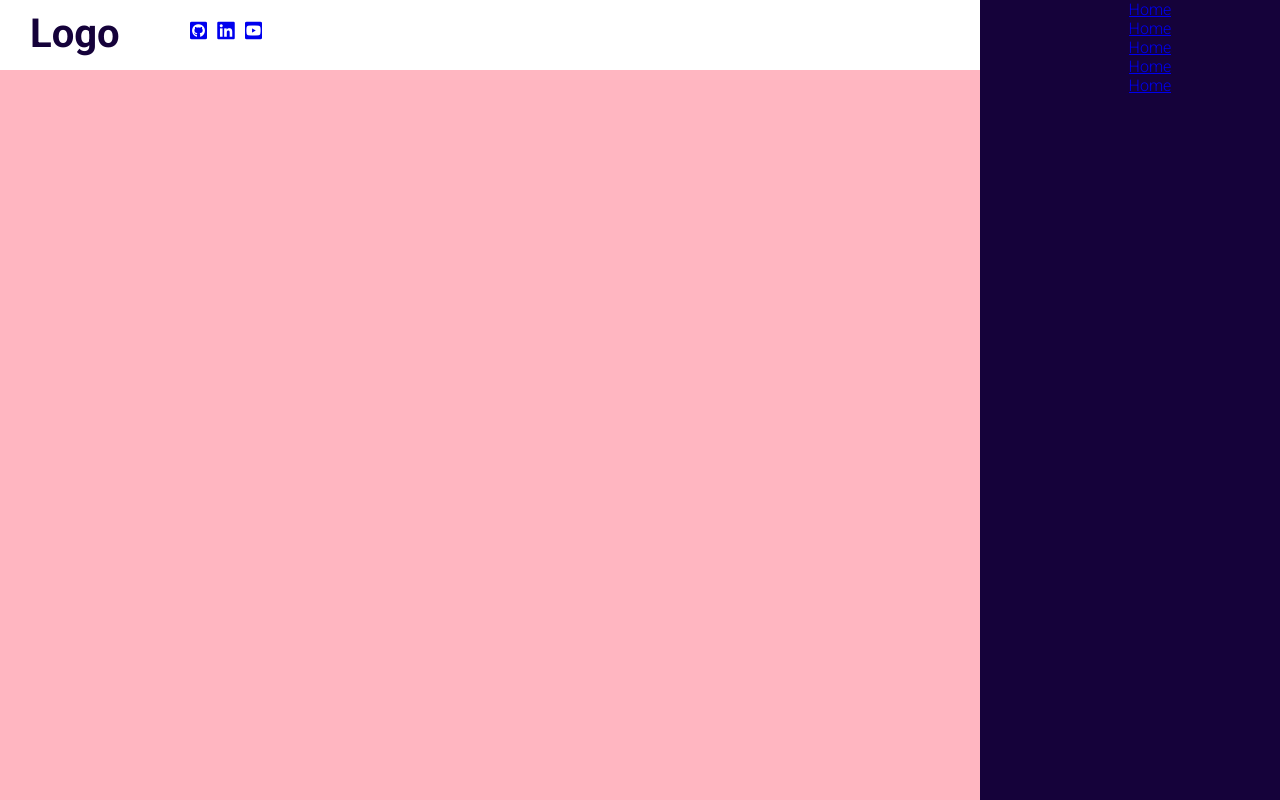
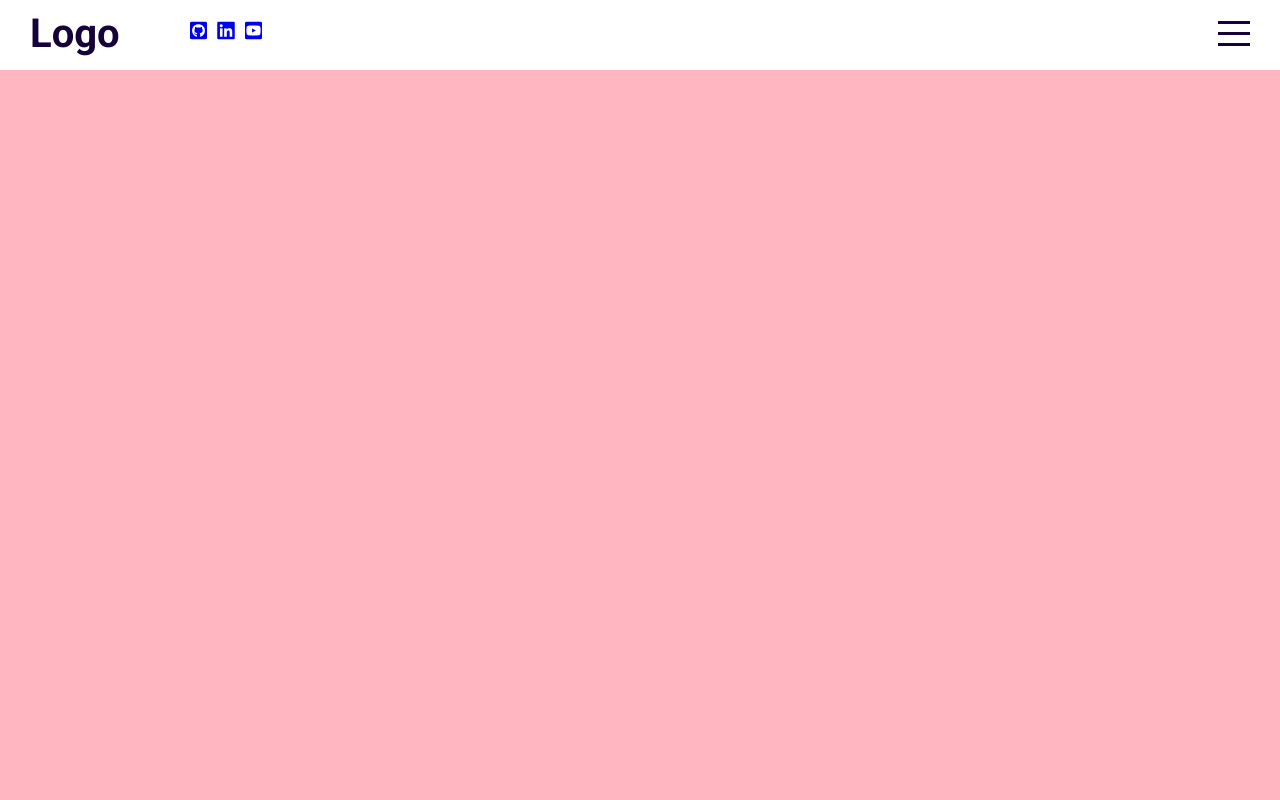
Before and after one commit to Hanieh-Mohseni/Portfolio, a React (Create React App) app in the folder client/: page / in a window 1280 px wide. Built offline with nearby package versions, Linux system fonts and the light colour scheme.

Commit message:
Menu completed

```diff
--- a/client/src/App.jsx
+++ b/client/src/App.jsx
@@ -15,7 +15,7 @@ const App=()=> {
   return (
     <div className="app">
       <Topbar menuOpen={menuOpen} setMenuOpen={setMenuOpen}/>
-      <Menu/>
+      <Menu menuOpen={menuOpen} setMenuOpen={setMenuOpen}/>
       <div className="sections">
         <Intro/>
         <Portfolio/>
--- a/client/src/Components/menu/Menu.jsx
+++ b/client/src/Components/menu/Menu.jsx
@@ -1,24 +1,24 @@
 import React from 'react';
 import "./menu.scss"
 
-const Menu=()=> {
+const Menu=({menuOpen, setMenuOpen})=> {
   return (
-  <div className='menu'>
+  <div className={'menu '+(menuOpen && "active")} >
       <ul>
-          <li>
+          <li onClick={()=>setMenuOpen(false)}>
               <a href='#intro'>Home</a>
           </li>
-          <li>
-              <a href='#portfolio'>Home</a>
+          <li onClick={()=>setMenuOpen(false)}>
+              <a href='#portfolio'>Profile</a>
           </li>
-          <li>
-              <a href='#works'>Home</a>
+          <li onClick={()=>setMenuOpen(false)}>
+              <a href='#works'>Works</a>
           </li>
-          <li>
-              <a href='#testimonials'>Home</a>
+          <li onClick={()=>setMenuOpen(false)}>
+              <a href='#testimonials'>Testimonials</a>
           </li>
-          <li>
-              <a href='#contact'>Home</a>
+          <li onClick={()=>setMenuOpen(false)}>
+              <a href='#contact'>Contact</a>
           </li>
       </ul>
 
--- a/client/src/Components/menu/menu.scss
+++ b/client/src/Components/menu/menu.scss
@@ -6,10 +6,43 @@
     background-color: $mainColor;
     position: fixed;
     top:0;
-    right:0;
+    right:-300px;
     z-index: 2;
     display:flex;
-    flex-direction: center;
+    flex-direction: column;
+    align-items: center;
     justify-content: center;
+    transition: all 1s ease;
+
+    &.active{
+        right: 0;
+    }
+
+    ul{
+        margin:0;
+        padding: 0;
+        list-style: none;
+        font-size: 30px;
+        font-weight: 300;
+        color: white;
+        width: 60%;
+
+        li{
+            margin-bottom: 25px;
+            color:white;
+            a{
+                font-size: inherit;
+                color: inherit;
+                text-decoration: none;
+            }
+            &:hover{
+                font-weight: 500;
+            }
+
+
+        }
+
+
+    }
 
 }
--- a/client/src/Components/topbar/topbar.scss
+++ b/client/src/Components/topbar/topbar.scss
@@ -1,5 +1,6 @@
 
 @import "../../global.scss";
+
 .topbar{
     width: 100%;
     height: 70px;
@@ -7,7 +8,7 @@
     color: $mainColor;
     position: fixed;
     top: 0;
-    z-index: 2;
+    z-index: 3;
     transition: all 1s ease;
 
     .wrapper{
```
